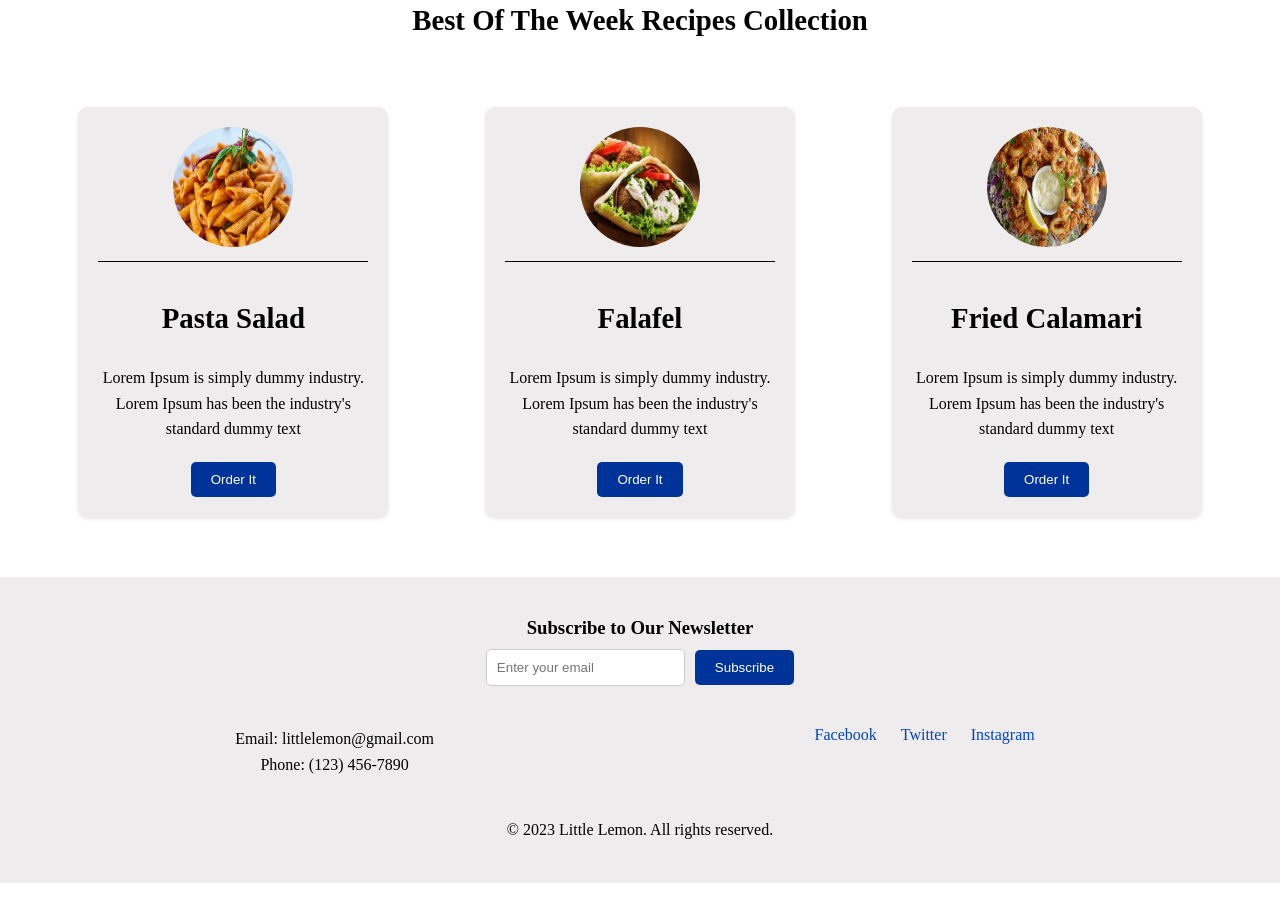
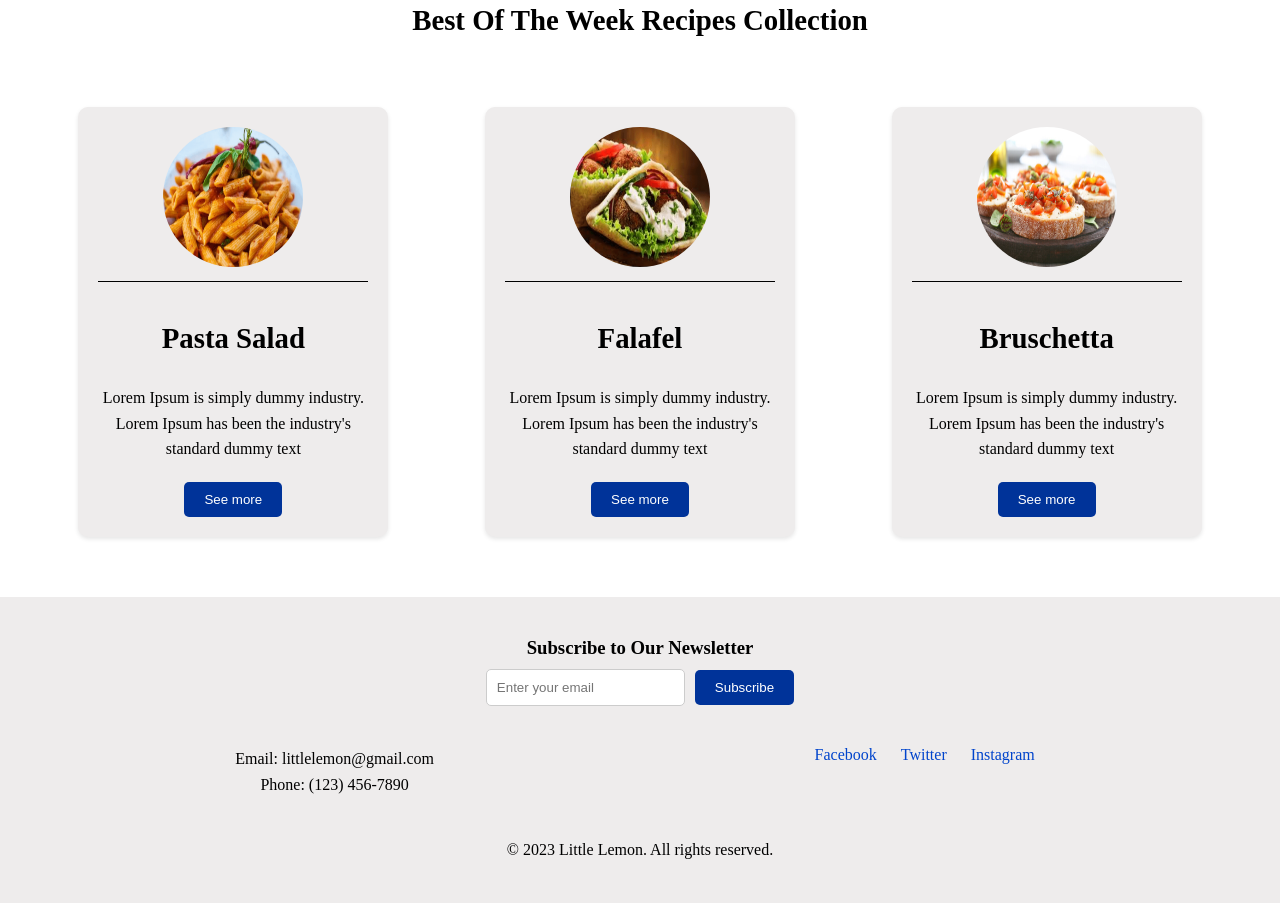
Before and after one commit to Sobia-s/Food-Blog, a plain HTML site: page index.html in a window 1280 px wide. Shown: the part 840-1743 px from the top of the page. Drawn offline with Linux system fonts and the light colour scheme.

Commit message:
change image fried calamari to bruscheta

```diff
--- a/index.html
+++ b/index.html
@@ -17,6 +17,7 @@
                 <ul>
                     <li><a href="./Index.html">Home</a></li>
                     <li><a href="./Index.html">Menu</a></li>
+                    <li><a href="./Index.html">Blogs</a></li>
                     <li><a href="./Index.html">About</a></li>
                     <li><a href="./Index.html">Contact</a></li>
                 </ul>
@@ -47,7 +48,7 @@
             <h2>Pasta Salad</h2>
             <p>Lorem Ipsum is simply dummy industry. Lorem Ipsum has been the industry's standard dummy text</p>
         </div>
-            <button>Order It</button>
+            <button>See more</button>
         </div>
         <div class="box two">
             <img src='./images/falafel.png' alt="Picture" class="rounded-image">
@@ -55,15 +56,15 @@
             <h2>Falafel</h2>
             <p>Lorem Ipsum is simply dummy industry. Lorem Ipsum has been the industry's standard dummy text</p>
         </div>
-            <button>Order It</button>
+            <button>See more</button>
         </div>
         <div class="box three">
-            <img src="./images/Fried Calamari.png" alt="Picture" class="rounded-image">
+            <img src="./images/Bruscheta.jpg" alt="Picture" class="rounded-image">
         <div class="border-div">
-            <h2>Fried Calamari</h2>
+            <h2>Bruschetta</h2>
             <p>Lorem Ipsum is simply dummy industry. Lorem Ipsum has been the industry's standard dummy text</p>
         </div>
-            <button>Order It</button>
+            <button>See more</button>
         </div>
     </div>
         </main>
--- a/style.css
+++ b/style.css
@@ -146,8 +146,8 @@ h2 {
     text-align: center;
 }
 .rounded-image {
-    width: 120px;
-    height: 120px;
+    width: 140px;
+    height: 140px;
     border-radius: 50%;
 }
 .border-div {
```
Also changed, not shown: images/Bruscheta.jpg (added), images/Fried Calamari.png (deleted).
